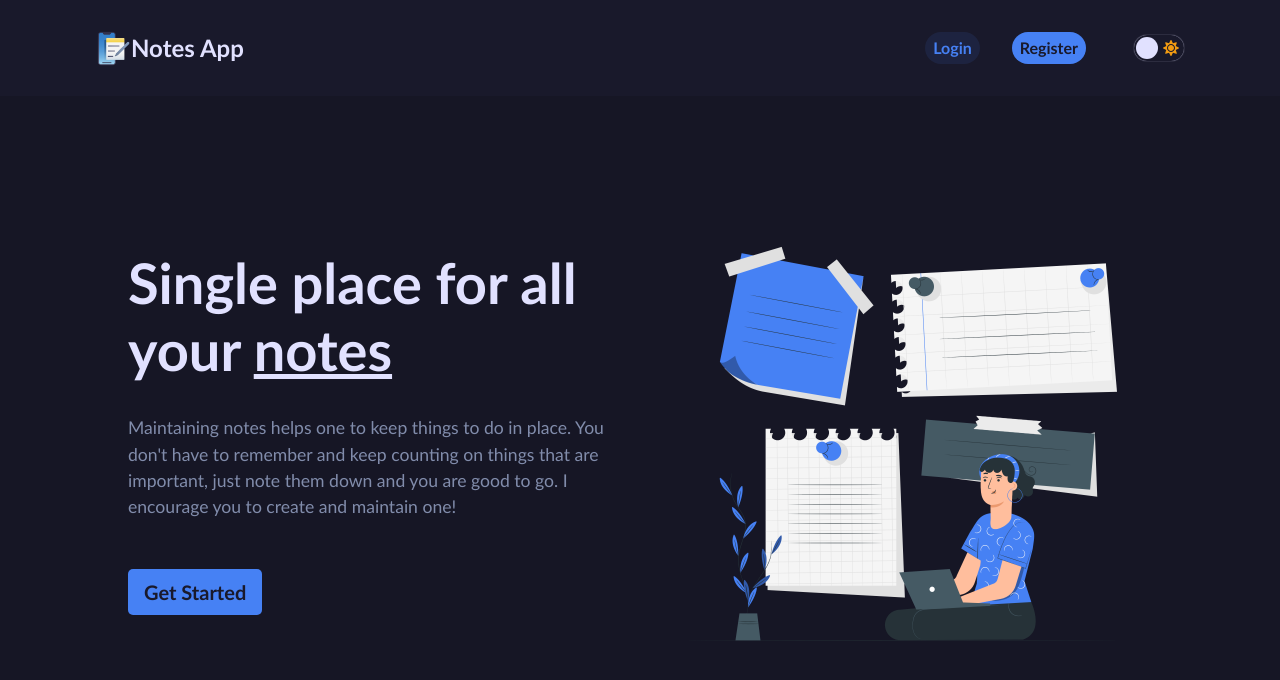
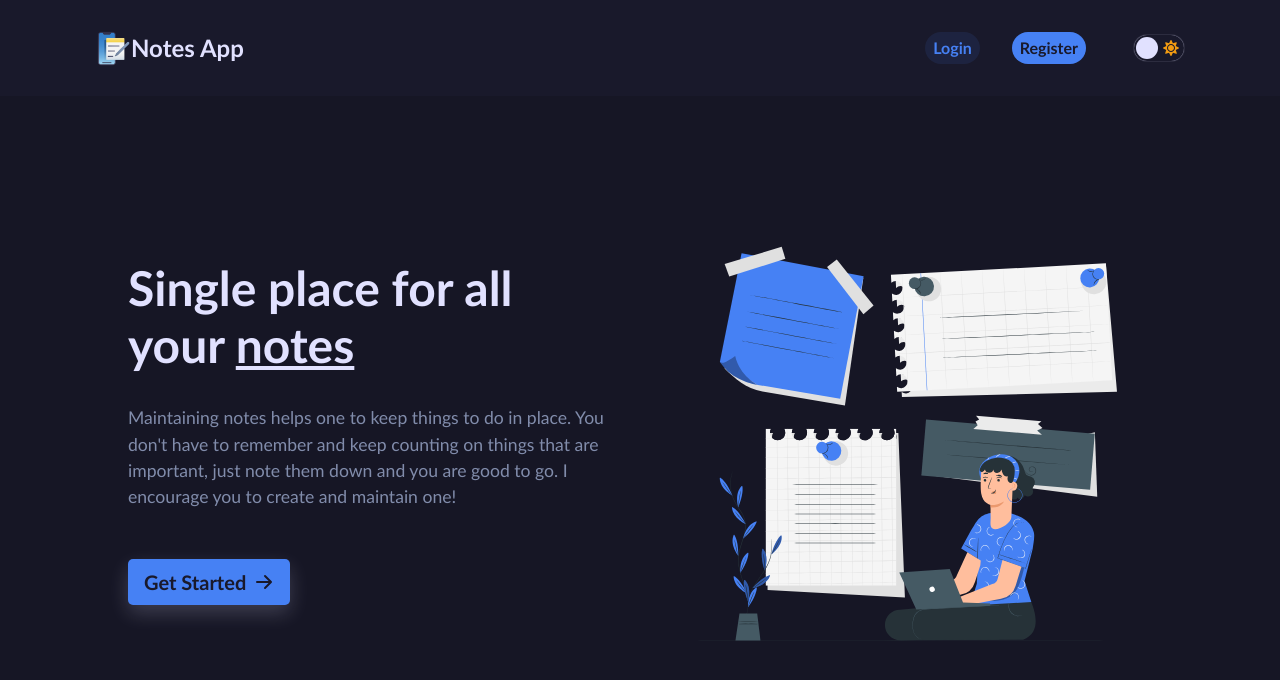
Before and after one commit to hopeinjavascript/nextjs-13-notes-app, a Next.js app: page / in a window 1280 px wide. Shown: the top 680 px of the page. Built offline with nearby package versions, Linux system fonts and the light colour scheme; no server answers.

Commit message:
refactor: add icons

```diff
--- a/src/pages/auth/signIn.js
+++ b/src/pages/auth/signIn.js
@@ -2,6 +2,9 @@ import React, { useState } from 'react';
 import styles from '@/styles/CreateNote.module.css';
 import { getSession, signIn } from 'next-auth/react';
 import { useRouter } from 'next/router';
+import { FiLock } from 'react-icons/fi';
+import IconButton from '@/components/IconButton';
+import Loader from '@/components/Loader';
 
 const SignIn = () => {
   const refForm = React.useRef(null);
@@ -73,9 +76,22 @@ const SignIn = () => {
               defaultValue="akshaysood"
             />
           </div>
-          <button type="submit" className="btn-primary" disabled={loading}>
-            {loading ? 'Authenticating...' : 'Authenticate'}
-          </button>
+
+          {loading ? (
+            <IconButton
+              btnText="Authenticating..."
+              btnIcon={<Loader />}
+              btnType="primary"
+              isLoading={loading}
+            />
+          ) : (
+            <IconButton
+              btnText="Authenticate"
+              btnIcon={<FiLock />}
+              btnType="primary"
+              isLoading={loading}
+            />
+          )}
         </form>
       </div>
     </div>
--- a/src/pages/auth/signUp.js
+++ b/src/pages/auth/signUp.js
@@ -2,6 +2,8 @@ import React, { useState } from 'react';
 import styles from '@/styles/CreateNote.module.css';
 import { useRouter } from 'next/router';
 import { getSession } from 'next-auth/react';
+import { FiUserPlus } from 'react-icons/fi';
+import IconButton from '@/components/IconButton';
 
 const SignUp = () => {
   const refForm = React.useRef(null);
@@ -78,9 +80,21 @@ const SignUp = () => {
             <p className={styles.form_label}>Password</p>
             <input type="password" placeholder="Enter password" />
           </div>
-          <button type="submit" className="btn-primary" disabled={loading}>
-            {loading ? 'Registering...' : 'Register'}
-          </button>
+          {loading ? (
+            <IconButton
+              btnText="Registering..."
+              btnIcon={<Loader />}
+              btnType="primary"
+              isLoading={loading}
+            />
+          ) : (
+            <IconButton
+              btnText="Register"
+              btnIcon={<FiUserPlus />}
+              btnType="primary"
+              isLoading={loading}
+            />
+          )}
         </form>
       </div>
     </div>
--- a/src/pages/index.js
+++ b/src/pages/index.js
@@ -2,6 +2,8 @@ import { Inter } from 'next/font/google';
 import { getSession, useSession } from 'next-auth/react';
 import Link from 'next/link';
 import Image from 'next/image';
+import { HiArrowRight } from 'react-icons/hi';
+import IconButton from '@/components/IconButton';
 
 // https://storyset.com/ => for illustrations
 
@@ -20,9 +22,10 @@ export default function Home() {
   return (
     <main className="page-section">
       <div className="left hero-left">
-        <h2 className="headline hero-headline">
-          Single place for all your <Link href="/notes">notes</Link>
-        </h2>
+        <h1 className="headline hero-headline">
+          Single place for all
+          <br /> your <Link href="/notes">notes</Link>
+        </h1>
         <p className="secondary-headline">
           Maintaining notes helps one to keep things to do in place. You don't
           have to remember and keep counting on things that are important, just
@@ -30,12 +33,17 @@ export default function Home() {
           maintain one!
         </p>
         <Link href={btnLink}>
-          <button className="btn-primary btn-hero">{btnText}</button>
+          <IconButton
+            btnText={btnText}
+            btnIcon={<HiArrowRight />}
+            btnType="primary"
+            className="btn-hero"
+          />
         </Link>
       </div>
       <div className="right">
         <Image
-          src="/notes-pana.png"
+          src="/notes-pana.svg"
           // src="/hero-img-removebg.png"
           width={500}
           height={500}
--- a/src/pages/notes/create/index.js
+++ b/src/pages/notes/create/index.js
@@ -4,6 +4,9 @@ import useFetch from '@/utils/fetchApi';
 import { useNotesContext } from '@/context/notes';
 import { useRouter } from 'next/router'; // OR next/navigation
 import { getSession, useSession } from 'next-auth/react';
+import { HiPlus } from 'react-icons/hi';
+import { AiOutlineEdit } from 'react-icons/ai';
+import IconButton from '@/components/IconButton';
 
 // Used as edit note component as well
 const CreateNote = () => {
@@ -137,13 +140,35 @@ const CreateNote = () => {
             />
           </div>
           {loading ? (
-            <button type="submit" className="btn-primary" disabled={loading}>
-              {noteId ? 'Editing...' : 'Adding...'}
-            </button>
+            noteId ? (
+              <IconButton
+                btnText="Editing"
+                btnIcon={<Loader />}
+                btnType="primary"
+                isLoading={loading}
+              />
+            ) : (
+              <IconButton
+                btnText="Adding"
+                btnIcon={<Loader />}
+                btnType="primary"
+                isLoading={loading}
+              />
+            )
+          ) : noteId ? (
+            <IconButton
+              btnText="Edit"
+              btnIcon={<AiOutlineEdit />}
+              btnType="primary"
+              isLoading={loading}
+            />
           ) : (
-            <button type="submit" className="btn-primary" disabled={loading}>
-              {noteId ? 'Edit' : 'Add'}
-            </button>
+            <IconButton
+              btnText="Add"
+              btnIcon={<HiPlus />}
+              btnType="primary"
+              isLoading={loading}
+            />
           )}
         </form>
       </div>
--- a/src/pages/notes/index.js
+++ b/src/pages/notes/index.js
@@ -5,6 +5,8 @@ import Link from 'next/link';
 import { getSession } from 'next-auth/react';
 import useFetch, { fetchNotes } from '@/utils/fetchApi';
 import { useRouter } from 'next/router';
+import { BiAddToQueue } from 'react-icons/bi';
+import IconButton from '@/components/IconButton';
 
 const Notes = ({ notes }) => {
   const router = useRouter();
@@ -117,7 +119,12 @@ const Notes = ({ notes }) => {
           ))}
         </div>
         <Link href="/notes/create">
-          <button className="btn-primary">Create note</button>
+          <IconButton
+            btnText="Create Note"
+            btnIcon={<BiAddToQueue />}
+            btnType="primary"
+            isLoading={loading}
+          />
         </Link>
       </header>
 
--- a/src/styles/globals.css
+++ b/src/styles/globals.css
@@ -19,6 +19,7 @@
     /* --primary-color-rgb: 70, 129, 244; */
     --secondary-color: #7c859c;
     --font-color: #424242;
+    --font-color-rgb: 66, 66, 66;
     --bg-color: #f5f5f5;
   }
 
@@ -36,6 +37,7 @@
     /* --primary-color-rgb: 154, 151, 243; */
     --secondary-color: #818cab;
     --font-color: #e1e1ff;
+    --font-color-rgb: 225, 225, 255;
     --bg-color: #161625;
   }
 }
@@ -68,19 +70,19 @@
 }
 
 h1 {
-  font-size: 4rem;
+  font-size: 3rem;
 }
 h2 {
-  font-size: 3.5rem;
+  font-size: 2.5rem;
 }
 h3 {
-  font-size: 3rem;
+  font-size: 2.25rem;
 }
 h4 {
-  font-size: 2.5rem;
+  font-size: 2rem;
 }
 h5 {
-  font-size: 2rem;
+  font-size: 1.75rem;
 }
 h6 {
   font-size: 1.5rem;
@@ -120,6 +122,23 @@ button:disabled {
   color: var(--primary-color);
 }
 
+.btn-icon,
+.btn-icon-right,
+.btn-icon-left {
+  display: inline-flex;
+  align-items: center;
+  justify-content: center;
+  gap: 0.5rem;
+}
+
+/* .icon-right {
+  margin-left: 0.5rem;
+}
+
+.icon-left {
+  margin-right: 0.5rem;
+} */
+
 input[type='text'],
 input[type='email'],
 input[type='password'],
@@ -128,3 +147,17 @@ textarea {
   border-radius: 4px;
   background-color: var(--softBg);
 }
+
+.loader {
+  animation: spinner 500ms linear infinite;
+}
+
+@keyframes spinner {
+  0% {
+    transform: rotate(0deg);
+  }
+
+  100% {
+    transform: rotate(360deg);
+  }
+}
--- a/src/styles/home.css
+++ b/src/styles/home.css
@@ -27,11 +27,17 @@
   text-decoration: underline;
 }
 
-.hero-left * {
+.hero-left > * {
   margin-bottom: 2rem;
 }
 
 .btn-hero {
   font-size: 1.25rem;
   margin: 1rem 0 0 0;
+  box-shadow: 0 8px 20px rgba(var(--font-color-rgb), 0.2);
 }
+
+.btn-hero:hover svg {
+  transform: translateX(3px);
+  transition: all 100ms ease;
+}
```
